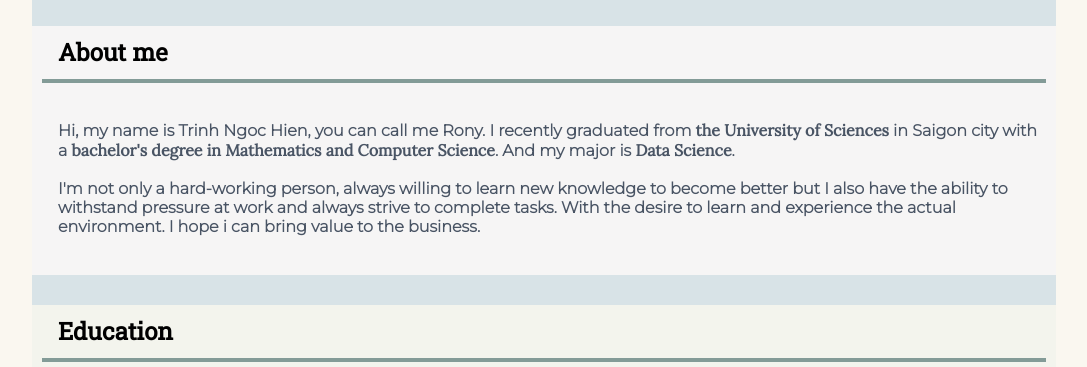
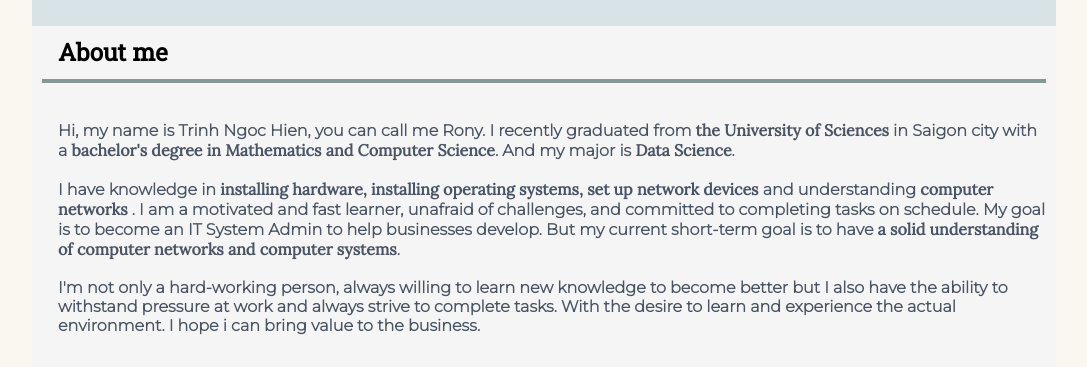
Before and after one commit to tnhien2001/intro-myself, a plain HTML site: page html/introduce.html in a window 1280 px wide. Shown: the part 526-893 px from the top of the page, without its empty margins (96-1183 px from the left). Drawn offline with Linux system fonts and the light colour scheme; files that its build step writes are made by us from their sources; a web font is replaced by a local one.

Commit message:
Update introduce.html

```diff
--- a/html/introduce.html
+++ b/html/introduce.html
@@ -55,6 +55,13 @@
 				<div class="row">
 					<p class="subtitle"> Hi, my name is Trinh Ngoc Hien, you can call me Rony. I recently graduated from <b class="boldstuff">the University of Sciences</b> in Saigon city with a <b class="boldstuff">bachelor's degree in Mathematics
 						and Computer Science</b>. And my major is <b class="boldstuff">Data Science</b>.
+						<br>
+						<br>
+						I have knowledge in <b class="boldstuff"> installing hardware, installing operating systems, set up network
+						devices</b> and understanding <b class="boldstuff"> computer networks </b>. I am a motivated and fast learner,
+						unafraid of challenges, and committed to completing tasks on schedule. My goal is to
+						become an IT System Admin to help businesses develop. But my current short-term goal
+						is to have <b class="boldstuff">a solid understanding of computer networks and computer systems</b>.
 						<br>
 						<br>
 						I'm not only a hard-working person, always willing to learn new knowledge to become better but I also have the ability to withstand pressure at
```
